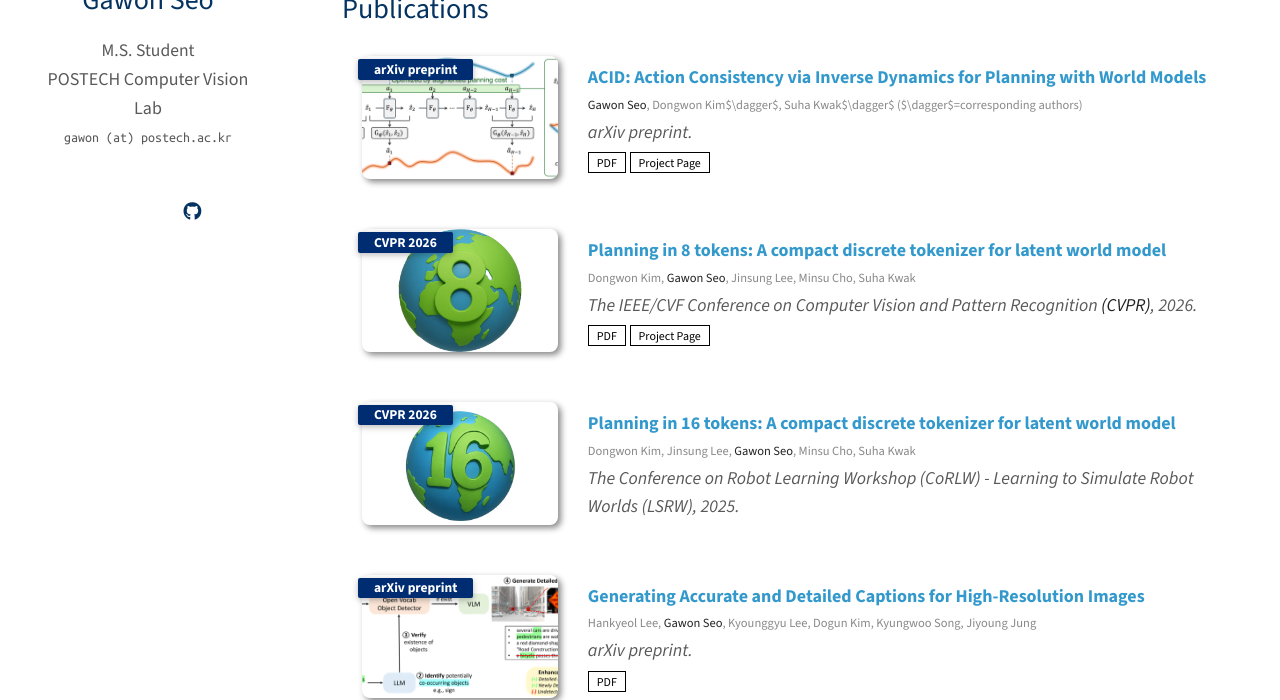
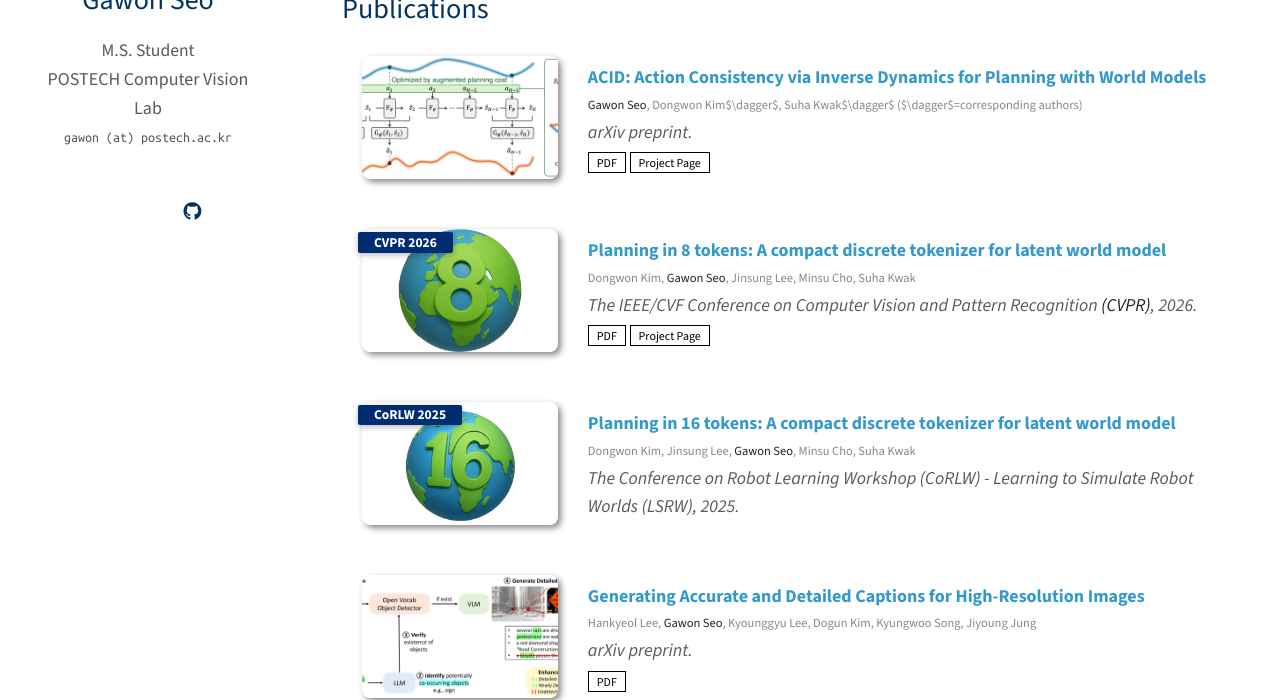
Before and after one commit to gawon1224/gawon1224.github.io, a Jekyll site: the page built from index.md, in a window 1280 px wide and 900 px high, scrolled down 546 px, cut to the strip 200-900 px from the top of the window. Built offline with Jekyll 4.4.1, drawn with Linux system fonts in a browser that asks for light colours; a style sheet for code colours, icons or effects is not loaded.

```diff
--- a/_data/publications.yml
+++ b/_data/publications.yml
@@ -4,7 +4,7 @@
   # 항목별로 필요 없는 줄(code, page, bibtex, notes 등)은 지워도 됩니다.
   - title: "ACID: Action Consistency via Inverse Dynamics for Planning with World Models"
     authors: <strong>Gawon Seo</strong>, Dongwon Kim$\dagger$, Suha Kwak$\dagger$ ($\dagger$=corresponding authors)
-    conference_short: arXiv preprint
+    # conference_short: arXiv preprint
     conference: arXiv preprint.
     pdf: https://arxiv.org/pdf/2607.02403
     # code: https://github.com/gawon1224/your-repo
@@ -25,14 +25,14 @@
 
   - title: "Planning in 16 tokens: A compact discrete tokenizer for latent world model"
     authors: Dongwon Kim, Jinsung Lee, <strong>Gawon Seo</strong>, Minsu Cho, Suha Kwak
-    conference_short: CVPR 2026
+    conference_short: CoRLW 2025
     conference: The Conference on Robot Learning Workshop (CoRLW) - Learning to Simulate Robot Worlds (LSRW), 2025.
     # bibtex: assets/files/your-paper.txt
     image: ./assets/img/CompACT16_teaser.png
 
   - title: "Generating Accurate and Detailed Captions for High-Resolution Images"
     authors: Hankyeol Lee, <strong>Gawon Seo</strong>, Kyounggyu Lee, Dogun Kim, Kyungwoo Song, Jiyoung Jung
-    conference_short: arXiv preprint
+    # conference_short: arXiv preprint
     conference: arXiv preprint.
     pdf: https://arxiv.org/pdf/2510.27164
     # code: https://github.com/gawon1224/your-repo
```
